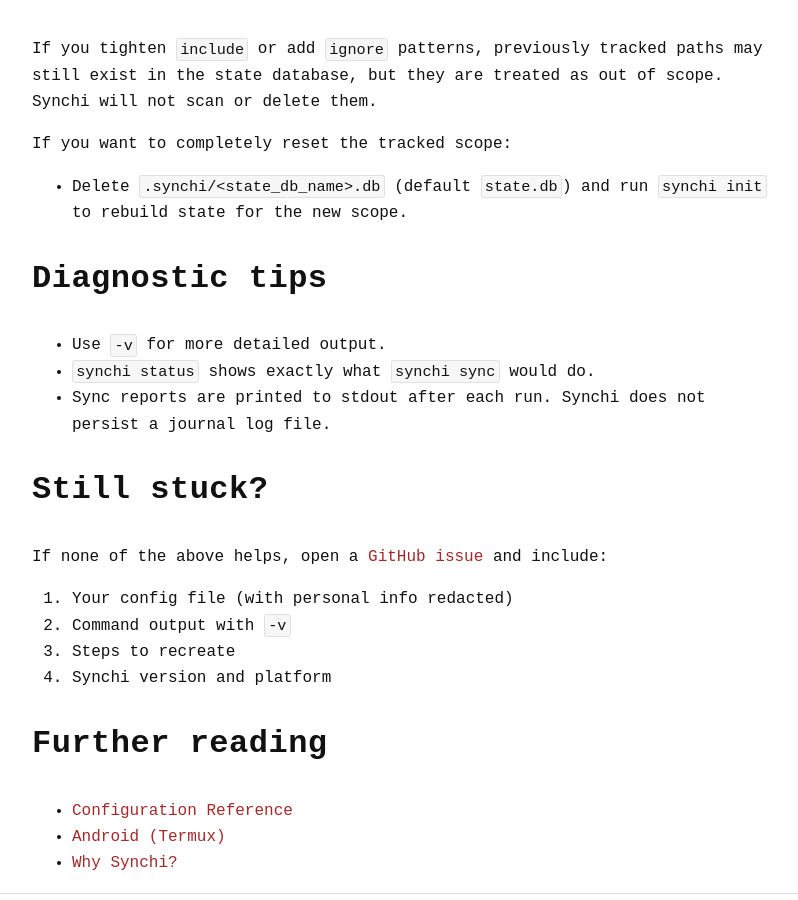
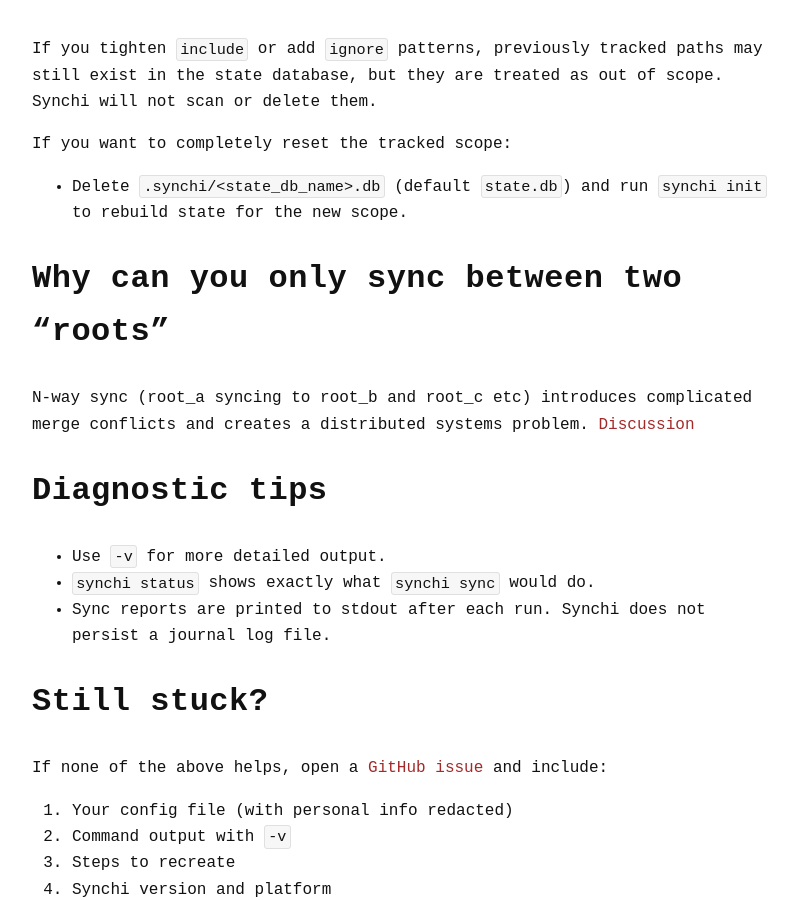
Before and after one commit to jakobkreft/synchi, a Jekyll site: the page built from docs/troubleshooting.md, in a window 1280 px wide and 900 px high, scrolled down 2926 px. Shown: the whole window, without its empty margins (238-1036 px from the left). Built offline with Jekyll 4.4.1, drawn with Linux system fonts in a browser that asks for light colours; some web fonts are replaced.

Commit message:
docs: N-way sync limitations
Added explanation for N-way sync limitations and provided a link to the discussion.

```diff
--- a/docs/troubleshooting.md
+++ b/docs/troubleshooting.md
@@ -100,6 +100,11 @@ If you want to completely reset the tracked scope:
 
 * Delete `.synchi/<state_db_name>.db` (default `state.db`) and run `synchi init` to rebuild state for the new scope.
 
+
+## Why can you only sync between two "roots"
+
+N-way sync (root_a syncing to root_b and root_c etc) introduces complicated merge conflicts and creates a distributed systems problem. [Discussion](https://github.com/jakobkreft/synchi/discussions/3)
+
 ## Diagnostic tips
 
 * Use `-v` for more detailed output.
```
